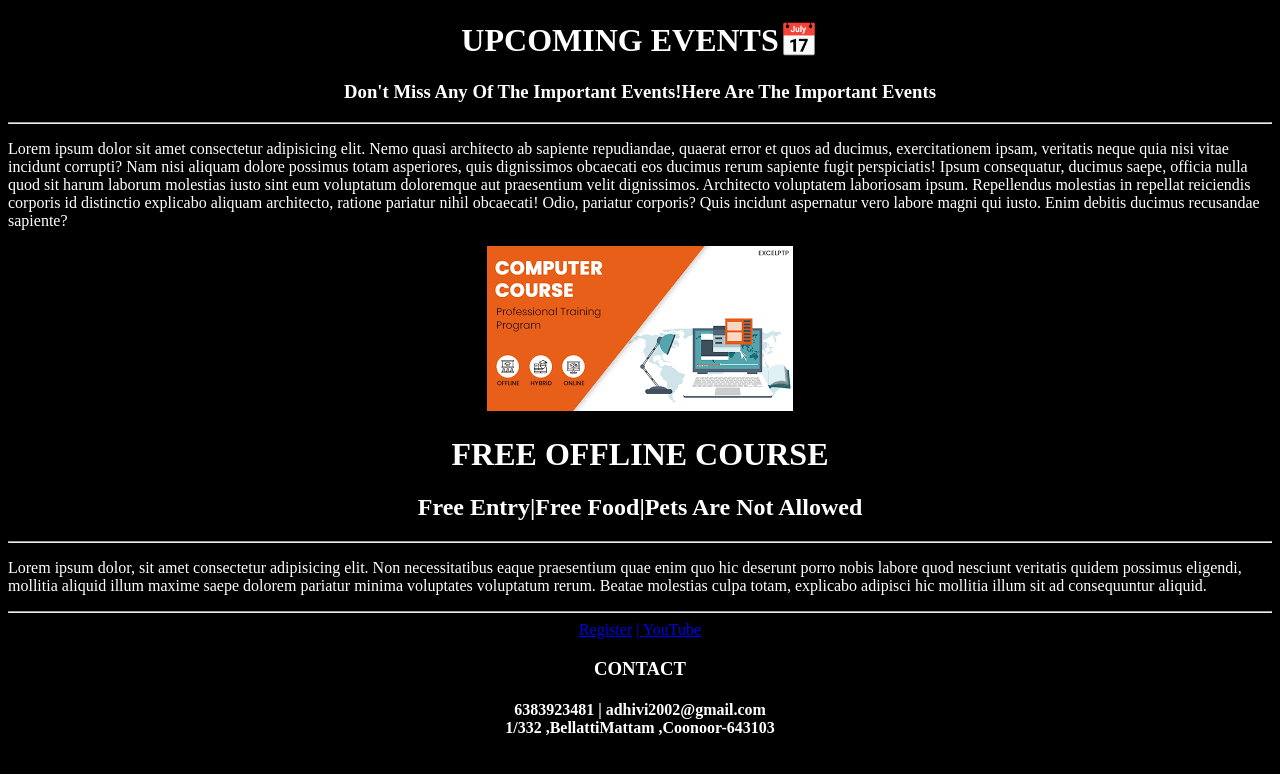
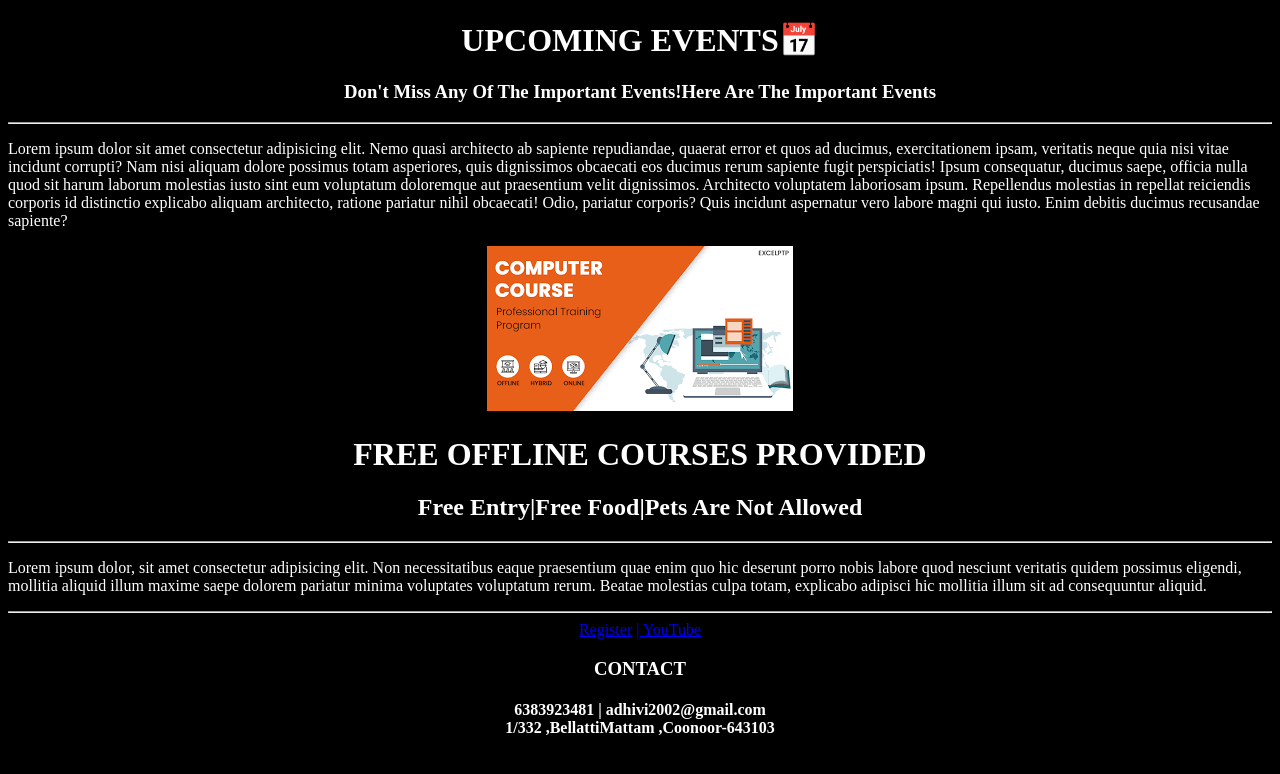
Before and after one commit to Adhinyaadhi/firstwebsite, a plain HTML site: page html/index.html in a window 1280 px wide. Drawn offline with Linux system fonts and the light colour scheme.

Commit message:
abt is changed

```diff
--- a/html/index.html
+++ b/html/index.html
@@ -16,7 +16,7 @@
         <center>
             <img src="offline img.png"
         </center>
-        <h1>FREE OFFLINE COURSE</h1>
+        <h1>FREE OFFLINE COURSES PROVIDED</h1>
         <h2>Free Entry|Free Food|Pets Are Not Allowed</h2>
         </center>
         <hr>
```
